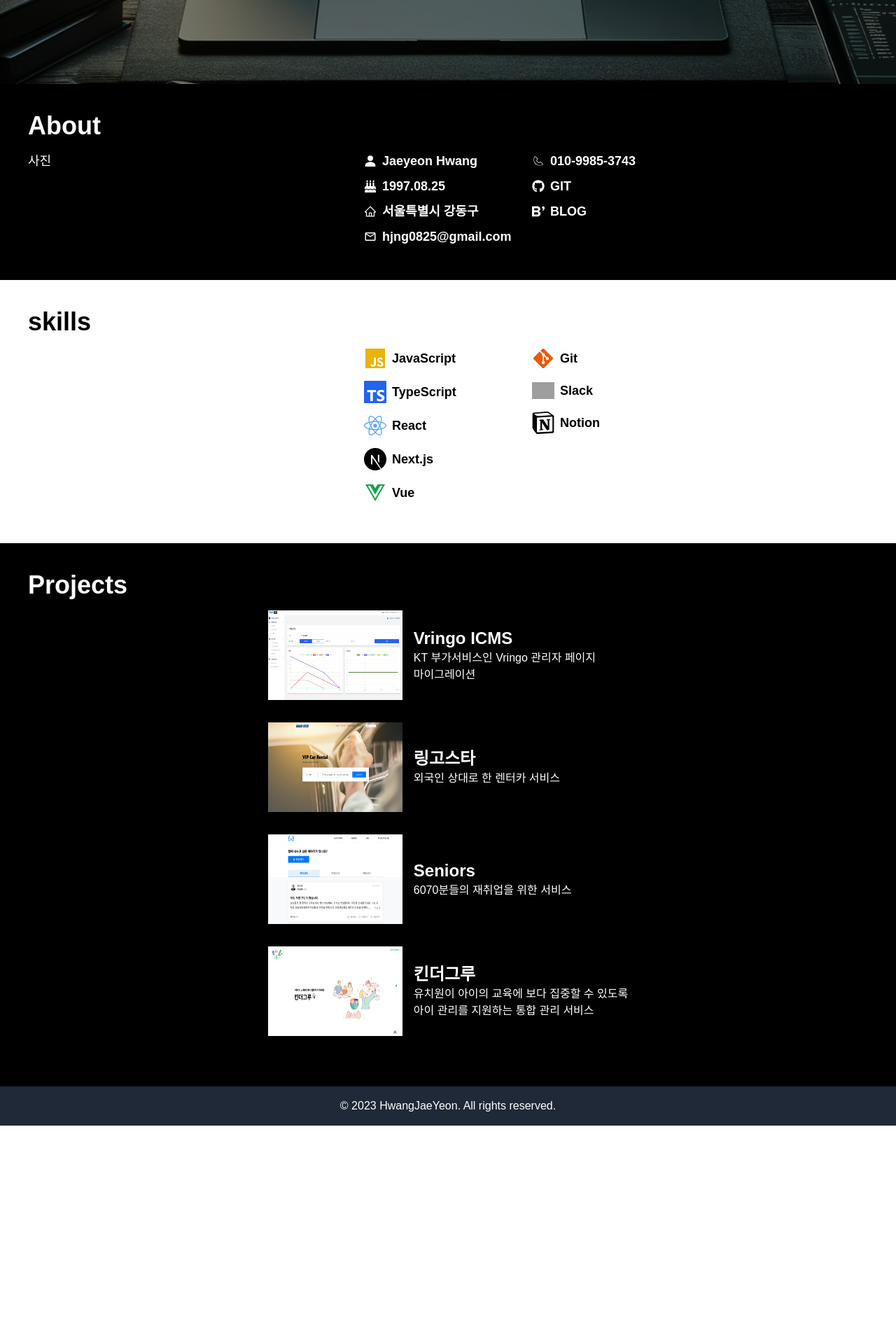
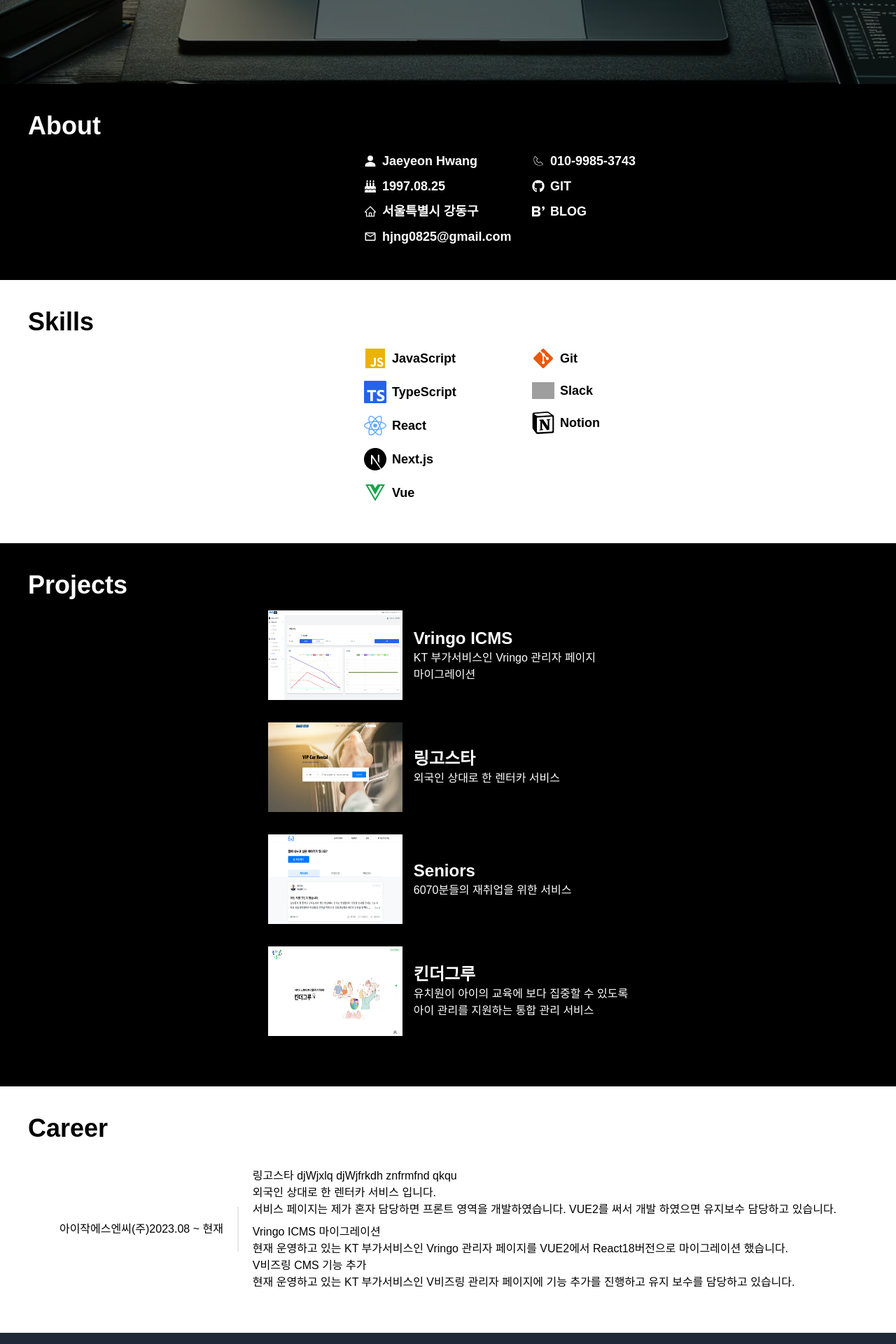
Before and after one commit to yeonso08/Introduce, a Next.js app: page / in a window 1280 px wide. Shown: the part 680-2600 px from the top of the page at 70% size. Before the commit the page ends 2288 px from the top, so only its background shows below. Built offline with nearby package versions, Linux system fonts and the light colour scheme; grey boxes are pictures that could not be loaded.

Commit message:
design : 커리어 부분 추가

```diff
--- a/src/components/about/about.tsx
+++ b/src/components/about/about.tsx
@@ -9,14 +9,12 @@ import { SiBloglovin } from "react-icons/si";
 import { useInView } from "react-intersection-observer";
 
 const About = () => {
-  const { ref, inView } = useInView({
-    threshold: 0.2
-  });
+
   return (
-    <div ref={ref} className={`bg-black text-white p-10 ${inView ? 'animate-fadeInBrighten' : ''}`} id="about">
+    <div className={`bg-black text-white p-10`} id="about">
       <h2 className="text-4xl font-bold mb-4">About</h2>
       <div className="text-lg grid grid-cols-[2fr,1fr,1fr,1fr]">
-        <div>사진</div>
+        <div></div>
         <div>
           <div className="mb-2 text-lg font-semibold flex items-center">
             <IoPersonSharp />
--- /dev/null
+++ b/src/components/career/Career.tsx
@@ -0,0 +1,32 @@
+
+
+const Career = () => {
+return (
+    <div className={`bg-white text-black p-10`} id="about">
+        <h2 className="text-4xl font-bold mb-4">Career</h2>
+        <div className="flex flex-grow items-center justify-center">
+                <div className={"flex border-r-2 p-5"}>
+                <p>아이작에스엔씨(주)</p>
+                <p>2023.08 ~ 현재</p>
+                </div>
+            <div className="gap-5 p-5">
+                <div className={"mb-2"}>
+                    링고스타 djWjxlq djWjfrkdh znfrmfnd qkqu
+                    <p>외국인 상대로 한 렌터카 서비스 입니다.</p>
+                    <p>서비스 페이지는 제가 혼자 담당하면 프론트 영역을 개발하였습니다. VUE2를 써서 개발 하였으면 유지보수 담당하고 있습니다. </p>
+                </div>
+                <div>
+                    <p>Vringo ICMS 마이그레이션</p>
+                    <p>현재 운영하고 있는 KT 부가서비스인 Vringo 관리자 페이지를 VUE2에서 React18버전으로 마이그레이션 했습니다.</p>
+                </div>
+                <div>
+                    <p>V비즈링 CMS 기능 추가</p>
+                    <p>현재 운영하고 있는 KT 부가서비스인 V비즈링 관리자 페이지에 기능 추가를 진행하고 유지 보수를 담당하고 있습니다.</p>
+                </div>
+            </div>
+        </div>
+    </div>
+)
+}
+
+export default Career
--- a/src/components/projects/projects.tsx
+++ b/src/components/projects/projects.tsx
@@ -9,9 +9,9 @@ const Projects = () => {
   const [modalOpen, setModalOpen] = useState<boolean>(false);
   const [selectedProject, setSelectedProject] = useState<{ id: string, description: React.ReactNode }>({ id: '', description: '' });
 
-  const { ref, inView } = useInView({
-    threshold: 0.2
-  });
+  // const { ref, inView } = useInView({
+  //   threshold: 0.2
+  // });
 
   const openModal = (id: string, description: React.ReactNode) => {
     setSelectedProject({ id, description });
@@ -20,8 +20,9 @@ const Projects = () => {
 
   return (
   <div>
-    <div ref={ref} className={`bg-black text-white p-10 ${inView ? 'animate-fadeInBrighten' : ''}`} id='projects'>
-      <h2 className="text-4xl font-bold mb-4">Projects</h2>
+    {/*<div ref={ref} className={`bg-black text-white p-10 ${inView ? 'animate-fadeInBrighten' : ''}`} id='projects'>*/}
+    <div  className={`bg-black text-white p-10`} id='projects'>
+    <h2 className="text-4xl font-bold mb-4">Projects</h2>
       <div className="flex flex-col items-center justify-center">
         {/* Example of a single project entry */}
         <div>
--- a/src/components/skills/skills.tsx
+++ b/src/components/skills/skills.tsx
@@ -9,12 +9,10 @@ import { SiNotion } from "react-icons/si";
 import { useInView } from "react-intersection-observer";
 
 const Skills = () => {
-  const { ref, inView } = useInView({
-    threshold: 0.1
-  });
+
   return (
-    <div ref={ref} className={`bg-white text-black p-10 dark:bg-black dark:text-white ${inView ? 'animate-fadeInBrighten' : ''}`}>
-      <h2 className="text-4xl font-bold mb-4">skills</h2>
+    <div  className={`bg-white text-black p-10 dark:bg-black dark:text-white`}>
+      <h2 className="text-4xl font-bold mb-4">Skills</h2>
       <div className="text-lg grid grid-cols-[2fr,1fr,1fr,1fr]">
         <div></div>
         <div>
--- a/src/pages/index.tsx
+++ b/src/pages/index.tsx
@@ -4,6 +4,7 @@ import About from '@/components/about/about';
 import Skills from '@/components/skills/skills';
 import Projects from '@/components/projects/projects';
 import Footer from '@/components/layout/Footer';
+import Career from "@/components/career/Career";
 
 export default function Home() {
   const [text, setText] = useState<string>('');
@@ -39,6 +40,7 @@ export default function Home() {
       <About />
       <Skills />
       <Projects />
+        <Career />
       <Footer />
     </div>
   );
--- a/tailwind.config.ts
+++ b/tailwind.config.ts
@@ -14,7 +14,7 @@ const config: Config = {
       },
       animation: {
         blink: 'blink 0.8s steps(1) infinite',
-        fadeInBrighten: 'fadeInBrighten 1.5s ease-in-out forwards',
+        fadeInBrighten: 'fadeInBrighten 2s ease-in-out forwards',
       },
       keyframes: {
         blink: {
```
